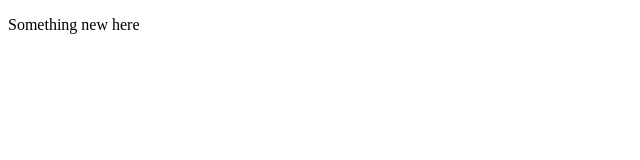
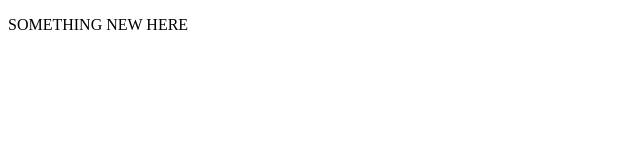
Before and after one commit to lucasvall/LucasTest, a plain HTML site: page index.html in a window 1280 px wide. Shown: the full height of the page, 0-640 px from the left. Drawn offline with Linux system fonts and the light colour scheme.

Commit message:
All upper case as requested by issue 4

```diff
--- a/index.html
+++ b/index.html
@@ -12,6 +12,6 @@
 </head>
 
 <body>
-<p>Something new here</p>
+<p>SOMETHING NEW HERE</p>
 </body>
 </html>
```
